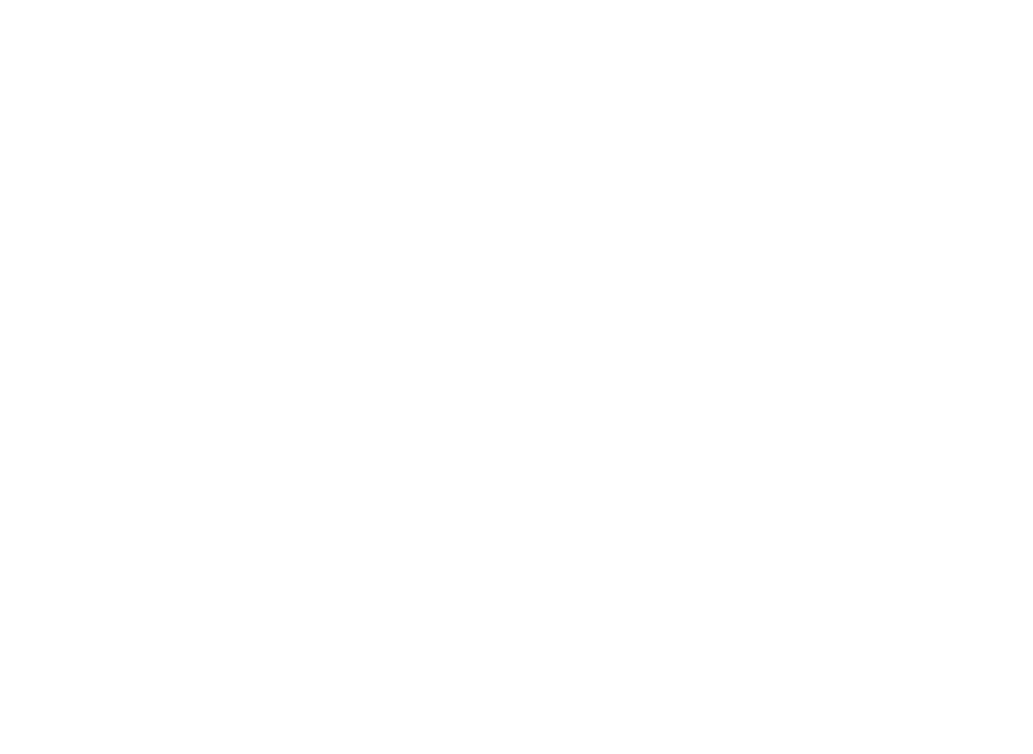
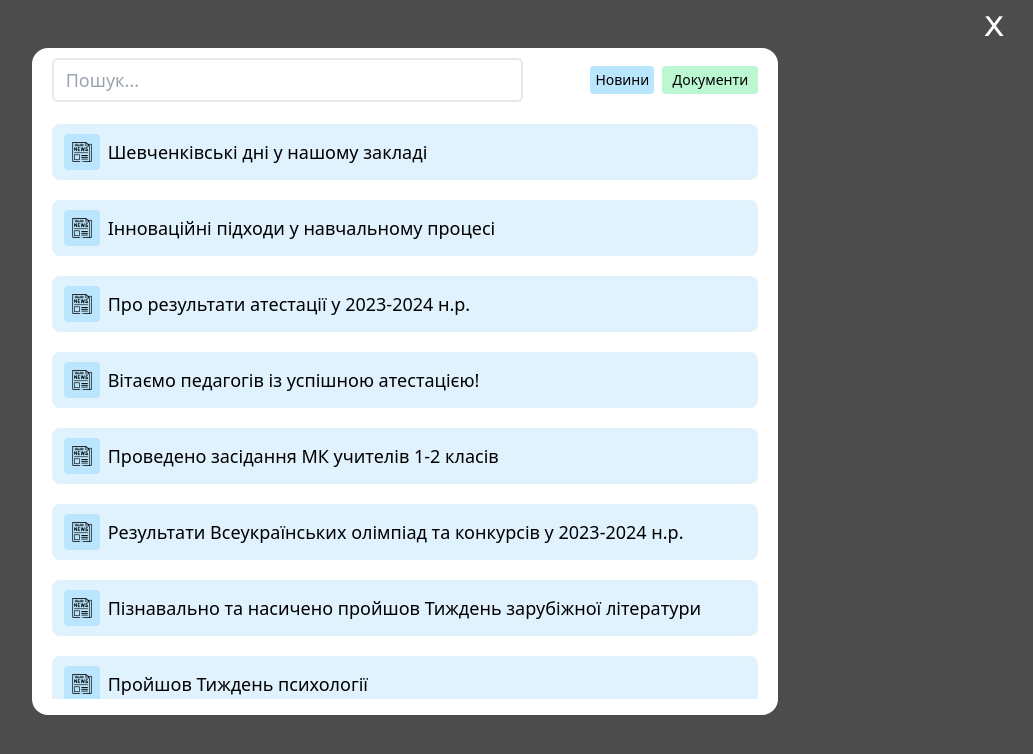
Before and after one commit to Maksimgnam/school, a React (Vite) app: page /search in a window 1280 px wide. Before the commit this address had no page. Shown: the top 754 px of the page, without its empty margins (235-1268 px from the left). Built offline with nearby package versions, Linux system fonts and the light colour scheme.

Commit message:
add searching on site

```diff
--- a/newsData/newsData.json
+++ b/newsData/newsData.json
@@ -139,7 +139,7 @@
         "id": 14,
         "title": "Про організацію дій працівників у разі тривоги",
         "description": "Про організацію дій працівників у разі отримання сигналу «Увага всім! Повітряна тривога».  ",
-        "image": "../newsDataImage/Nakaz-290x220 (1).jpg",
+        "image": "../newsDataImage/Nakaz-290x220.jpg",
         "bigImage": "../newsBigDataImage/",
         "catagory": "НАКАЗИ / НОВИНИ / СЛУЖБА ОХОРОНИ ПРАЦІ / СЛУЖБИ",
         "date": "...2023"
@@ -157,7 +157,7 @@
         "id": 16,
         "title": "Про створення комісії з питань охорони праці",
         "description": "Про створення комісії, організацію та проведення внутрішнього аудиту з питань охорони праці.  ",
-        "image": "../newsDataImage/Nakaz-290x220 (1).jpg",
+        "image": "../newsDataImage/Nakaz-290x220.jpg",
         "bigImage": "../newsBigDataImage/",
         "catagory": "НАКАЗИ / НОВИНИ / СЛУЖБА ОХОРОНИ ПРАЦІ / СЛУЖБИ",
         "date": "...2023"
@@ -184,7 +184,7 @@
         "id": 19,
         "title": "Режим роботи групи подовженого на ІІ семестр 2023-2024 н.р.",
         "description": "Режим роботи групи подовженого дня Шклівського ЗЗСО l–lll ступенів ім. М. Корчака на ІІ семестр 2023/2024 н. р.  ПОНЕДІЛОК, ВІВТОРОК, СЕРЕДА, ЧЕТВЕР, П’ЯТНИЦЯ 12.30 – 13.00 – методична …",
-        "image": "../newsDataImage/Grafik-roboty-gurtkiv-290x220 (1).jpg",
+        "image": "../newsDataImage/Grafik-roboty-gurtkiv-290x220.jpg",
         "bigImage": "../newsBigDataImage/",
         "catagory": "ГРАФІК РОБОТИ ГПД / НОВИНИ / ПУБЛІЧНА ІНФОРМАЦІЯ / РОЗКЛАД/ГРАФІКИ",
         "date": "...2023"
--- a/src/App.jsx
+++ b/src/App.jsx
@@ -8,6 +8,7 @@
 import NewsId from './components/NewsId/NewsId';
 import News from './components/News/News';
 import DocId from './components/DocId/DocId';
+import SearchPage from './components/SearchPage/SearchPage';
 
 
 function App() {
@@ -19,7 +20,8 @@
 
         <Routes>
           <Route path='/' element={<PrePage />} />
-          <Route path='/home' element={<Homepage />} />
+          <Route exact path='/home' element={<Homepage />} />
+          <Route path='/search' element={<SearchPage/>}/>
           <Route path='/navigation' element={<NavigationPage />} />
           <Route path={`/news/:id`} element={<NewsId />} />
           <Route path={`/documents/:id`} element={<DocId />} />
--- a/src/components/Header/Header.jsx
+++ b/src/components/Header/Header.jsx
@@ -45,7 +45,11 @@
                     </div>
 
                 </div>
+                <Link to="/search">
+
+
                 <input type="text" placeholder='Пошук...' className='w-auto h-10 bg-white border-2  border-gray-200 rounded-md outline-none pl-2 header-input' />
+                </Link>
                 {/* <div className='w-1/5 h-11 flex items-center justify-end pr-10 icons  '>
                     <div className='w-10 h-10 flex items-center justify-center '>
                         <img className='w-6 h-6' src={instagram} alt="" />
--- /dev/null
+++ b/src/components/SearchPage/SearchPage.jsx
@@ -0,0 +1,84 @@
+import React, { useState } from 'react';
+import { Link } from 'react-router-dom';
+import news from '../../../newsData/newsData.json';
+import documents from '../../../documentsData/documentsData.json';
+
+const SearchPage = () => {
+
+    const [searchTitle, setSearchTitle] = useState('');
+
+    const filteredNews = news.filter(item=>
+        item.title.toLowerCase().includes(searchTitle.toLowerCase())
+    )
+    const filteredDocuments = documents.filter(item=>
+        item.title.toLowerCase().includes(searchTitle.toLowerCase())
+    )
+
+
+
+  return (
+    <div className="w-full h-full  bg-dark flex flex-col  items-center overflow-y-hidden absolute top-0">
+        <div className='w-full h-12 flex items-center justify-end pr-10 '>
+            <Link to={`/home`}>
+            <p className='text-4xl text-white font-mono'>x</p>
+            </Link>
+        </div>
+        <div className=' w-full sm:w-7/12 h-5/6 bg-white rounded-2xl '>
+            <div className='w-full h-16  flex items-center justify-between p-5 '>
+                <input type="text" value={searchTitle} onChange={(e)=> setSearchTitle(e.target.value)} className='w-8/12 h-11 bg-white text-lg  rounded-md border-2 outline-none pl-3' placeholder='Пошук...' />
+                <div className='flex items-center'>
+
+
+                <div className='w-16 h-7 rounded flex items-center justify-center  bg-sky-200 m-2 mt-0 mb-0'>
+                    <p className='text-sm font-medium'>Новини</p>
+                </div>
+                <div className='w-24 h-7 rounded flex items-center justify-center  bg-green-200'>
+                    <p className='text-sm font-medium'>Документи</p>
+                </div>
+                </div>
+            </div>
+            {
+                filteredDocuments && filteredNews.length >  0 ? (
+            <div className='w-full h-search-list p-5 pt-3 overflow-y-scroll'>
+                {
+                    filteredNews.map((item)=>(
+                        <Link key={item.id} to={`/news/${item.id}`}>
+                        <div key={item.id} className='w-full h-14 bg-sky-100 rounded-lg   flex items-center m-5 mt-0 ml-0 pl-3'>
+                            <div className='w-9 h-9 bg-sky-200 rounded flex items-center justify-center'>
+                                <img className='w-5 h-5' src="/Images/news.png" alt="" />
+                            </div>
+                            <p className='text-lg font-medium pl-2'>  {item.title}</p>
+
+                        </div>
+                        </Link>
+                    ))
+                }
+
+
+                {
+                        filteredDocuments.map((item)=>(
+                            <Link key={item.id} to={`/documents/${item.id}`}>
+                            <div key={item.id} className='w-full h-14 bg-green-100 rounded-lg  flex items-center m-5 mt-0 ml-0 pl-3'>
+                                <div className='w-9 h-9 bg-green-200 rounded flex items-center justify-center'>
+                                    <img className='w-5 h-5' src="/Images/doc.png" alt="" />
+                                </div>
+                                <p className='text-lg font-medium pl-2'>  {item.title}</p>
+
+                            </div>
+                            </Link>
+                        ))
+
+                }
+
+
+            </div>):(<div className='w-full h-search-list'>Не знайдено</div>)
+            }
+
+
+
+        </div>
+    </div>
+  )
+}
+
+export default SearchPage
--- a/src/index.css
+++ b/src/index.css
@@ -23,6 +23,10 @@
 
 
 
+}
+
+::-webkit-scrollbar {
+  width: 3px;
 }
 
 .bg-image {
--- a/tailwind.config.js
+++ b/tailwind.config.js
@@ -20,7 +20,8 @@
         'line': '3px',
         '94': '94%',
         '1px': '3px',
-        "popup": "76%"
+        "popup": "76%",
+        "search-list":"88%"
 
 
       },
@@ -31,7 +32,8 @@
       backgroundColor: {
         'header': '#e0cd56',
         'prepage': '#e0cd56',
-        'button': '#e0cd56'
+        'button': '#e0cd56',
+        "dark":"rgba(0, 0 ,0 , 0.7)"
       },
       textColor: {
         'button': '#e0cd56'
```
Also changed, not shown: src/components/HomePage/Homepage.jsx (+11 -0 lines), public/Images/doc.png (added), public/Images/news.png (added).
